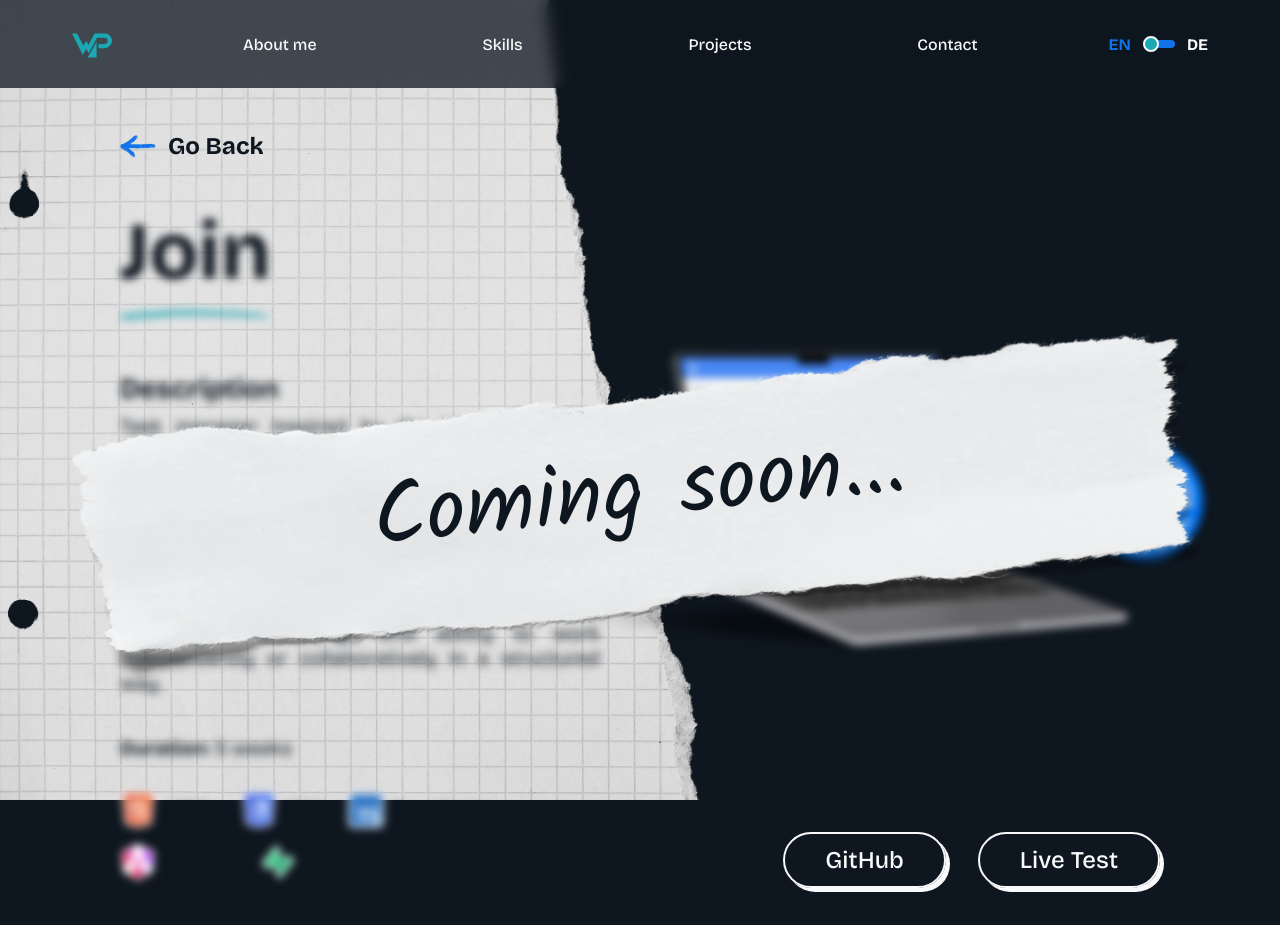
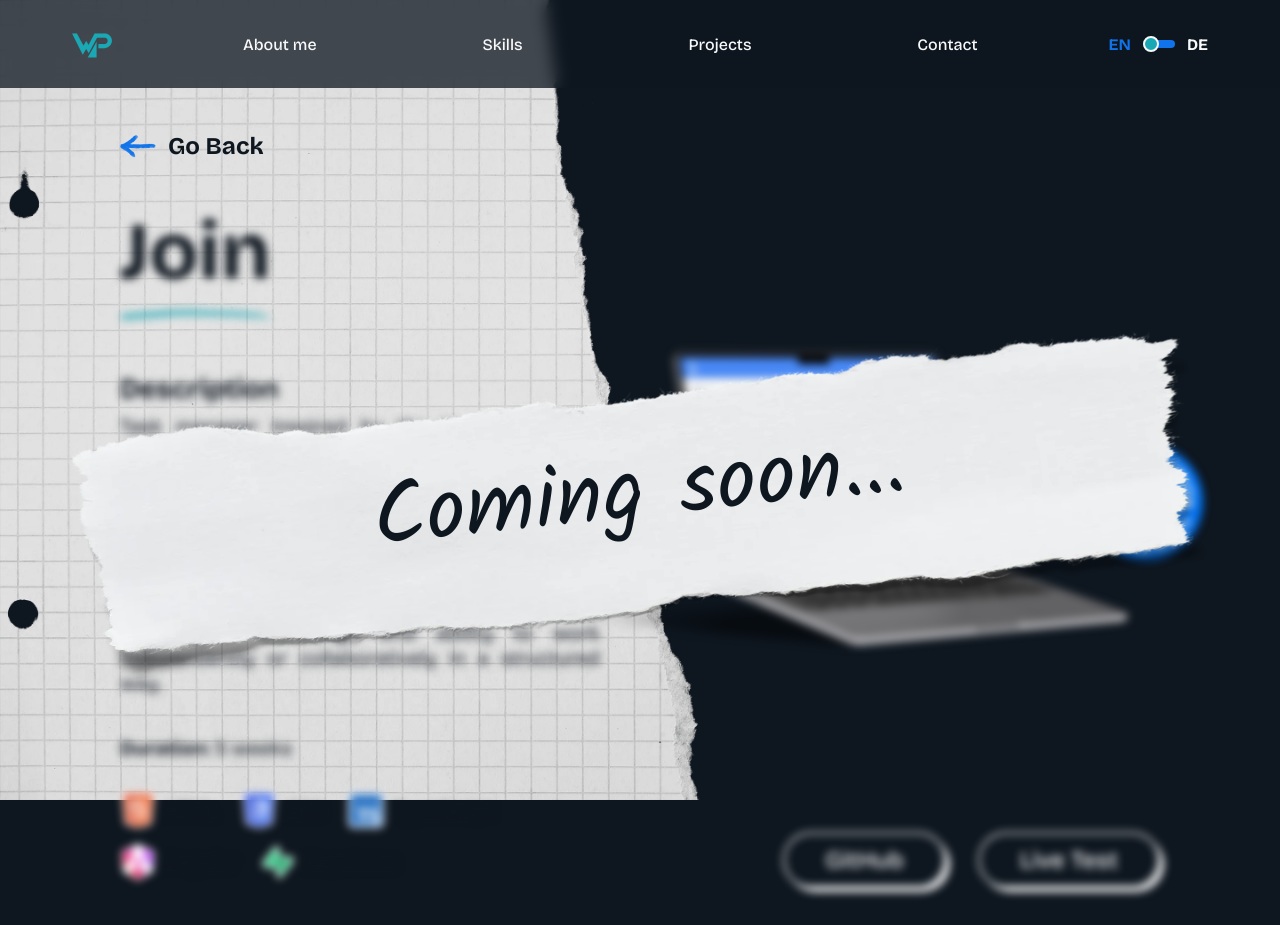
Before and after one commit to PatrickWagnerDev/portfolio-page, an Angular app: page /project/join in a window 1280 px wide. Shown: the top 925 px of the page. Built offline with nearby package versions, Linux system fonts and the light colour scheme.

Commit message:
feat: blur project links on coming soon page

```diff
--- a/src/app/pages/project-detail/project-detail.scss
+++ b/src/app/pages/project-detail/project-detail.scss
@@ -176,7 +176,7 @@
   padding: 0.75rem 2.5rem;
 }
 
-.project-coming-soon :is(.project-name, .project-article, .project-duration, .technology-list, .preview-figure) {
+.project-coming-soon :is(.project-name, .project-article, .project-duration, .technology-list, .preview-figure, .preview-links) {
   filter: blur(0.25rem);
   user-select: none;
 }
```
Also changed, not shown: 1 other file (tests, documents, lock files or other folders).
